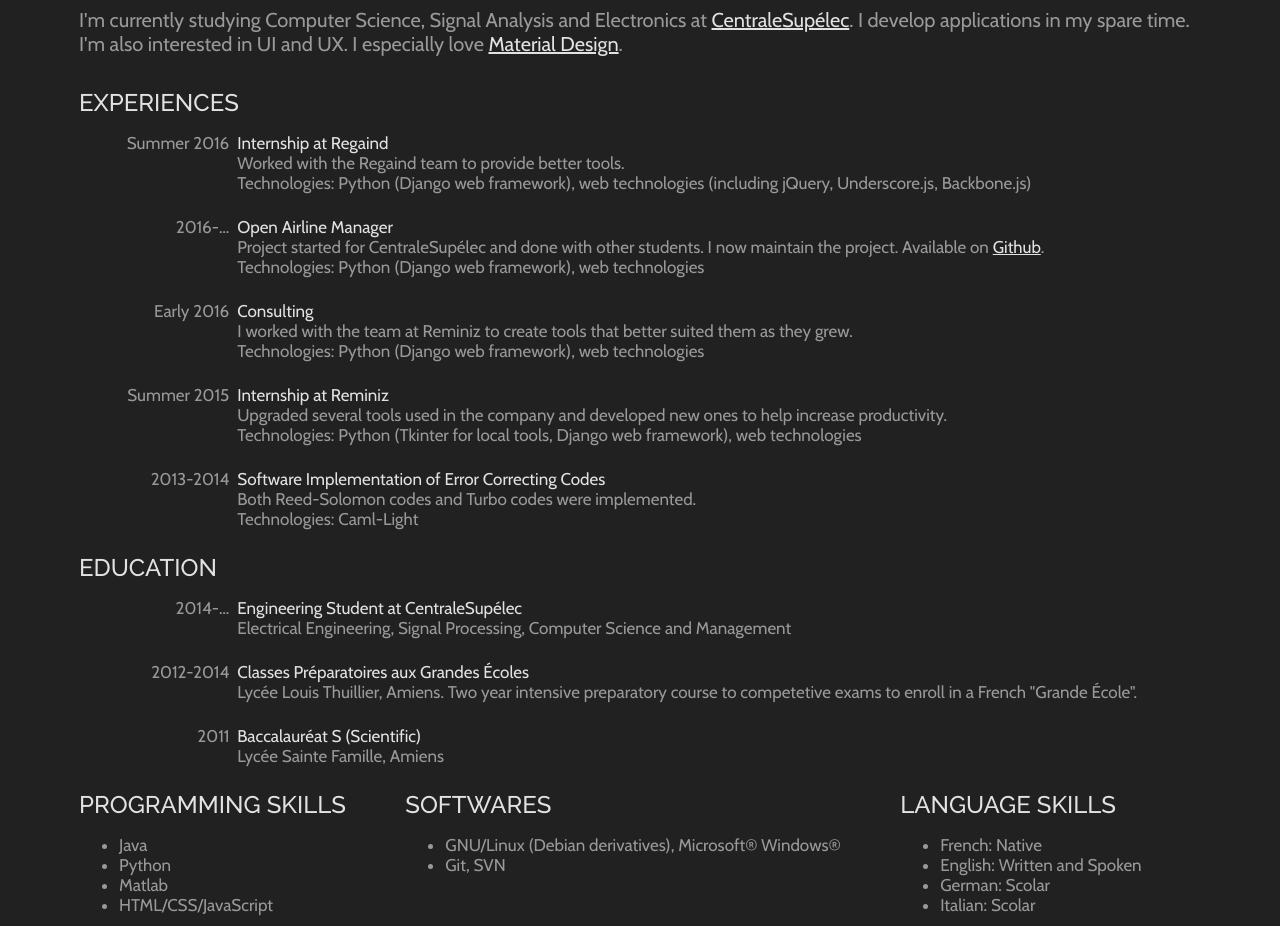
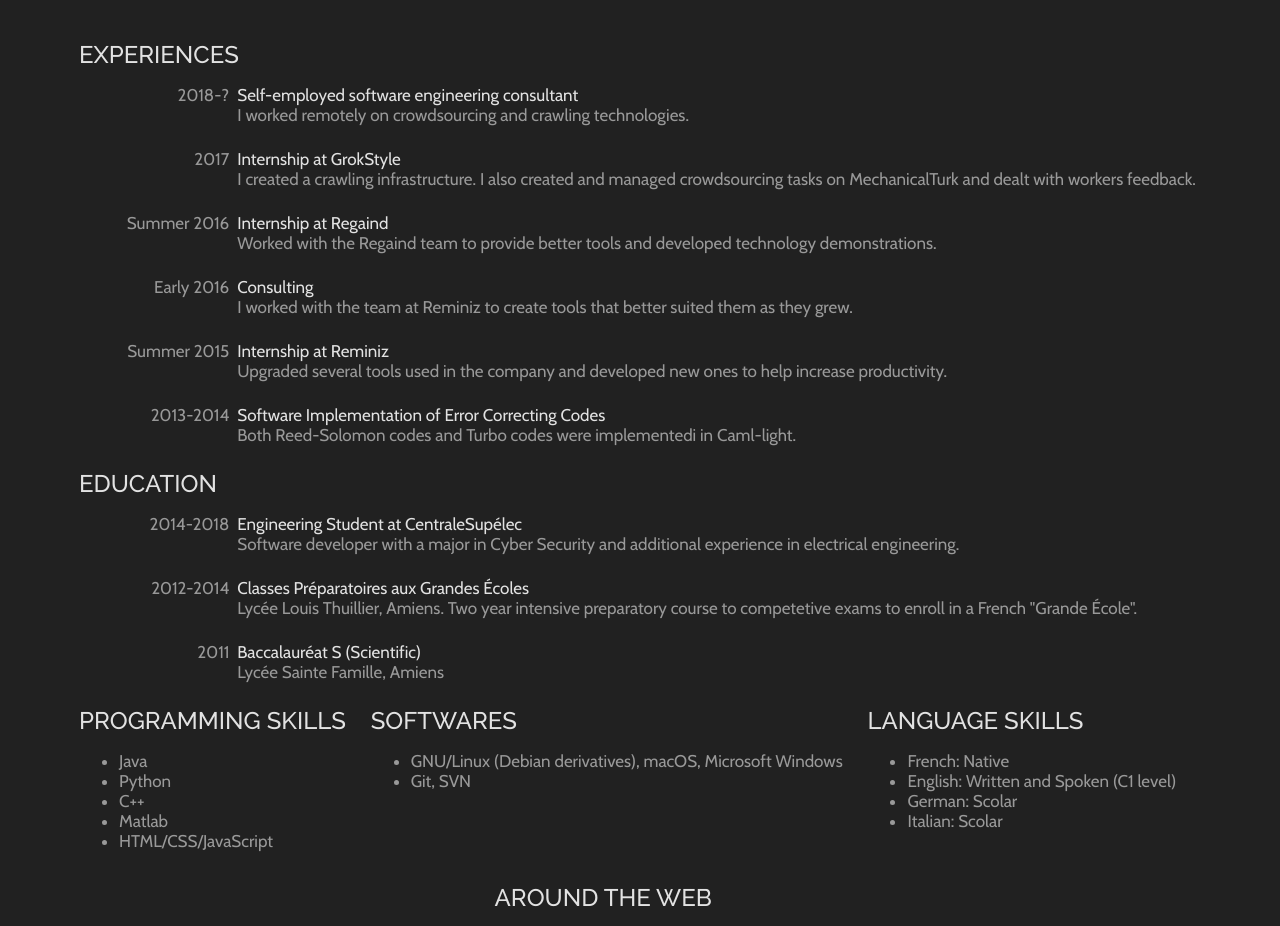
Before and after one commit to Dunstark/dunstark.github.io, a plain HTML site: page index.html in a window 1280 px wide. Shown: the part 297-1223 px from the top of the page. Drawn offline with nearby package versions, Linux system fonts and the light colour scheme.

Commit message:
Update index.html

```diff
--- a/index.html
+++ b/index.html
@@ -24,11 +24,7 @@
         </header>
 
         <div class="desc">
-            <p class="desc-large">Hello! I'm Thomas, a developer and student</p>
-            <p>I'm currently studying Computer Science, Signal Analysis and Electronics at
-                <a href="http://www.centralesupelec.fr/">CentraleSupélec</a>. I develop applications in my spare time.
-                I'm also interested in UI and UX. I especially love
-                <a href="https://www.google.com/design/spec/">Material Design</a>.</p>
+            <p class="desc-large">Hello! I'm Thomas, a self-employed software engineering consultant.</p>
 
         </div>
 
@@ -37,23 +33,24 @@
             <section id="work" class="about">
                 <h3>Experiences</h3>
                 <div class="experience">
+                    <div class="date">2018-?</div>
+                    <div class="content">
+                        <h4>Self-employed software engineering consultant</h4>
+                        <div class="experience-desc">I worked remotely on crowdsourcing and crawling technologies.</div>
+                    </div>
+                </div>
+                <div class="experience">
+                    <div class="date">2017</div>
+                    <div class="content">
+                        <h4>Internship at GrokStyle</h4>
+                        <div class="experience-desc">I created a crawling infrastructure. I also created and managed crowdsourcing tasks on MechanicalTurk and dealt with workers feedback.</div>
+                    </div>
+                </div>
+                <div class="experience">
                     <div class="date">Summer 2016</div>
                     <div class="content">
                         <h4>Internship at Regaind</h4>
-                        <div class="experience-desc">Worked with the Regaind team to provide better tools.</div>
-                        <div class="experience-desc">Technologies: Python (Django web
-                            framework), web technologies (including jQuery, Underscore.js, Backbone.js)</div>
-                    </div>
-                </div>
-                <div class="experience">
-                    <div class="date">2016-&hellip;</div>
-                    <div class="content">
-                        <h4>Open Airline Manager</h4>
-                        <div class="experience-desc">Project started for CentraleSupélec and done with other students.
-                            I now maintain the project.
-                            Available on <a href="https://github.com/Dunstark/open_airline_manager">Github</a>. </div>
-                        <div class="experience-desc">Technologies: Python (Django web
-                            framework), web technologies </div>
+                        <div class="experience-desc">Worked with the Regaind team to provide better tools and developed technology demonstrations.</div>
                     </div>
                 </div>
                 <div class="experience">
@@ -62,8 +59,6 @@
                         <h4>Consulting</h4>
                         <div class="experience-desc">I worked with the team at Reminiz to create tools that better
                             suited them as they grew.</div>
-                        <div class="experience-desc">Technologies: Python (Django web
-                            framework), web technologies </div>
                     </div>
                 </div>
                 <div class="experience">
@@ -72,16 +67,13 @@
                         <h4>Internship at Reminiz</h4>
                         <div class="experience-desc">Upgraded several tools used in the company and developed new ones to help increase
                         productivity.</div>
-                        <div class="experience-desc">Technologies: Python (Tkinter for local tools, Django web
-                            framework), web technologies </div>
                     </div>
                 </div>
                 <div class="experience">
                     <div class="date">2013-2014</div>
                     <div class="content">
                         <h4>Software Implementation of Error Correcting Codes</h4>
-                        <div class="experience-desc">Both Reed-Solomon codes and Turbo codes were implemented.</div>
-                        <div class="experience-desc">Technologies: Caml-Light</div>
+                        <div class="experience-desc">Both Reed-Solomon codes and Turbo codes were implementedi in Caml-light.</div>
                     </div>
                 </div>
             </section>
@@ -94,11 +86,10 @@
             <section class="about">
                 <h3>Education</h3>
                 <div class="experience">
-                    <div class="date">2014-&hellip;</div>
+                    <div class="date">2014-2018</div>
                     <div class="content">
                         <h4>Engineering Student at CentraleSupélec</h4>
-                        <div class="experience-desc">Electrical Engineering, Signal Processing, Computer Science
-                            and Management</div>
+                        <div class="experience-desc">Software developer with a major in Cyber Security and additional experience in electrical engineering.</div>
                     </div>
 
                 </div>
@@ -129,6 +120,7 @@
                 <ul>
                     <li>Java</li>
                     <li>Python</li>
+                    <li>C++</li>
                     <li>Matlab</li>
                     <li>HTML/CSS/JavaScript</li>
                 </ul>
@@ -137,7 +129,7 @@
             <section class="about">
                 <h3>Softwares</h3>
                 <ul>
-                    <li>GNU/Linux (Debian derivatives), Microsoft&reg;  Windows&reg;</li>
+                    <li>GNU/Linux (Debian derivatives), macOS, Microsoft Windows</li>
                     <li>Git, SVN</li>
                 </ul>
             </section>
@@ -146,7 +138,7 @@
                 <h3>Language Skills</h3>
                 <ul>
                     <li>French: Native</li>
-                    <li>English: Written and Spoken</li>
+                    <li>English: Written and Spoken (C1 level)</li>
                     <li>German: Scolar</li>
                     <li>Italian: Scolar</li>
                 </ul>
@@ -162,7 +154,7 @@
                 <ul class="contacts">
                     <li><i class="fa fa-github contact-icon"></i><a href="https://github.com/Dunstark">Dunstark</a></li>
                     <li><i class="fa fa-linkedin contact-icon"></i><a href="https://www.linkedin.com/in/thseguin">/in/thseguin</a></li>
-                    <li><i class="fa fa-envelope contact-icon"></i>Email me at thomas.seguin [at] supelec [dot] fr</li>
+                    <li><i class="fa fa-envelope contact-icon"></i>Email me at thomas [at] segu [dot] in</li>
                 </ul>
             </section>
 
```
